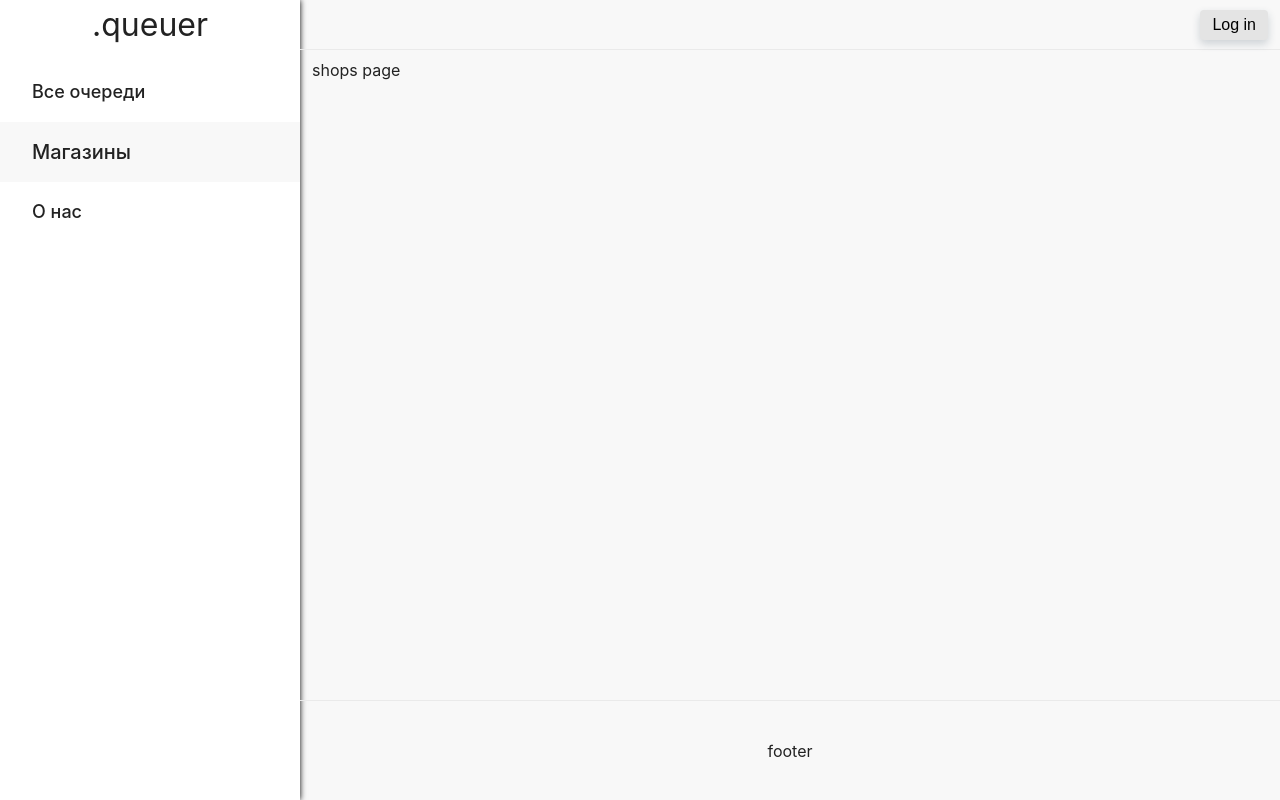
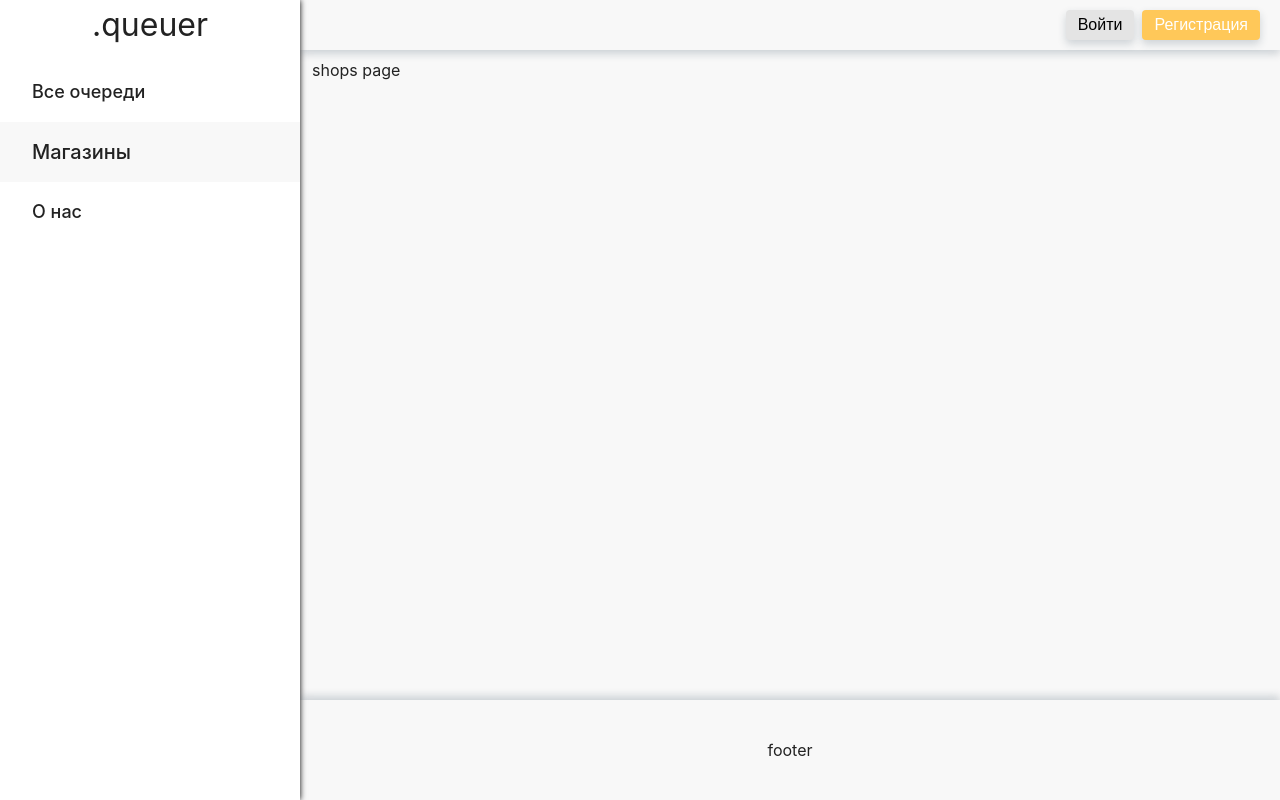
Before and after one commit to Aksimka/queuer, a Next.js app: page /shops in a window 1280 px wide. Built offline with nearby package versions, Linux system fonts and the light colour scheme.

Commit message:
themes begin

```diff
--- a/components/ui/buttons/CommonButton/CommonButton.tsx
+++ b/components/ui/buttons/CommonButton/CommonButton.tsx
@@ -1,16 +1,23 @@
-import React, { ButtonHTMLAttributes, FC, PropsWithChildren } from 'react'
+import React, {
+  ButtonHTMLAttributes,
+  CSSProperties,
+  FC,
+  PropsWithChildren,
+} from 'react'
 import classes from './CommonButton.module.css'
 import classNames from 'classnames'
 
-interface PropTypes extends ButtonHTMLAttributes<HTMLButtonElement> {
+export interface CommonButtonPropTypes
+  extends ButtonHTMLAttributes<HTMLButtonElement> {
   color?: string
   textColor?: string
+  customStyles?: CSSProperties
 }
 
-const CommonButton: FC<PropsWithChildren<PropTypes>> = (props) => {
-  const { color, children, textColor, ...rest } = props
+const CommonButton: FC<PropsWithChildren<CommonButtonPropTypes>> = (props) => {
+  const { color, children, textColor, customStyles, ...rest } = props
 
-  const styles = {
+  const styles = customStyles || {
     color: textColor || '#000000',
     backgroundColor: color || '#e4e4e4',
   }
--- /dev/null
+++ b/components/ui/buttons/UiButton/UiButton.module.css
@@ -0,0 +1,19 @@
+.Button {
+
+}
+
+.Button_primary {
+
+}
+.Button_secondary {
+
+}
+.Button_success {
+
+}
+.Button_danger {
+
+}
+.Button_warning {
+
+}
--- /dev/null
+++ b/components/ui/buttons/UiButton/UiButton.tsx
@@ -0,0 +1,31 @@
+import React, { FC, PropsWithChildren } from 'react'
+import CommonButton, {
+  CommonButtonPropTypes,
+} from '@/components/ui/buttons/CommonButton/CommonButton'
+
+import classes from './UiButton.module.css'
+
+type ButtonModes = 'primary' | 'secondary' | 'success' | 'danger' | 'warning'
+
+interface PropTypes extends CommonButtonPropTypes {
+  mode?: ButtonModes
+}
+
+const UiButton: FC<PropsWithChildren<PropTypes>> = (props) => {
+  const { mode = 'secondary', ...rest } = props
+
+  const lightTextModes = ['secondary']
+
+  const genColorStyle = {
+    backgroundColor: `var(--color-${mode})`,
+    color: lightTextModes.includes(mode) ? '#000000' : '#ffffff',
+  }
+
+  return (
+    <div className={classes.Button}>
+      <CommonButton {...rest} customStyles={genColorStyle} />
+    </div>
+  )
+}
+
+export default UiButton
--- a/layouts/main.tsx
+++ b/layouts/main.tsx
@@ -4,6 +4,8 @@ import { observer } from 'mobx-react-lite'
 import User, { UserStore } from '@/store/User'
 import Avatar from '@/components/ui/Avatar/Avatar'
 import CommonButton from '@/components/ui/buttons/CommonButton/CommonButton'
+import classNames from 'classnames'
+import UiButton from '@/components/ui/buttons/UiButton/UiButton'
 
 type PropTypes = {
   customHeadingBlock?: ReactElement
@@ -20,7 +22,7 @@ const Component: FC<PropsWithChildren<PropTypes> & WithStore> = observer(
 
     return (
       <div className={classes.Container}>
-        <header className={classes.Heading}>
+        <header className={classNames([classes.Heading, 'standard-shadow'])}>
           <div className={classes.CustomHeadingBlock}>
             {customHeadingBlock && customHeadingBlock}
           </div>
@@ -36,7 +38,12 @@ const Component: FC<PropsWithChildren<PropTypes> & WithStore> = observer(
               </div>
             ) : (
               <div className={classes.LoginBlock}>
-                <CommonButton>Log in</CommonButton>
+                <div className={classes.LoginBlockButton}>
+                  <CommonButton>Войти</CommonButton>
+                </div>
+                <div className={classes.LoginBlockButton}>
+                  <UiButton mode="primary">Регистрация</UiButton>
+                </div>
               </div>
             )}
           </div>
--- a/pages/_app.tsx
+++ b/pages/_app.tsx
@@ -3,7 +3,8 @@ import '../styles/globals.css'
 import type { AppProps } from 'next/app'
 import { NextComponentType } from 'next/dist/next-server/lib/utils'
 import Modify from '../types/modify'
-import { ReactElement } from 'react'
+import { ReactElement, useEffect } from 'react'
+// import '@/themes/default/light.css'
 
 type ExtendedNuxtPage = {
   withLayout(comp: ReactElement): ReactElement
@@ -18,6 +19,9 @@ interface ExtendedComponent {
 type ExtendedAppProps = Modify<AppProps, ExtendedComponent>
 
 function MyApp({ Component, pageProps }: ExtendedAppProps): ReactElement {
+  useEffect(() => {
+    import('./../themes/default/light.css')
+  })
   const withLayout = Component.withLayout || ((page: ReactElement) => page)
 
   return withLayout(<Component {...pageProps} />)
--- a/pages/_document.tsx
+++ b/pages/_document.tsx
@@ -1,18 +1,30 @@
-import Document, { Html, Head, Main, NextScript } from 'next/document'
+import Document, {
+  Html,
+  Head,
+  Main,
+  NextScript,
+  DocumentContext,
+  DocumentInitialProps,
+} from 'next/document'
+import { ReactElement } from 'react'
 
 class MyDocument extends Document {
-  static async getInitialProps(ctx: any) {
+  static async getInitialProps(
+    ctx: DocumentContext
+  ): Promise<DocumentInitialProps> {
     const initialProps = await Document.getInitialProps(ctx)
     return { ...initialProps }
   }
 
-  render() {
+  render(): ReactElement {
     return (
       <Html>
-        <Head />
+        <Head>
+          <title>Queuer</title>
+        </Head>
         <body>
-        <Main />
-        <NextScript />
+          <Main />
+          <NextScript />
         </body>
       </Html>
     )
--- a/pages/queues/index.tsx
+++ b/pages/queues/index.tsx
@@ -44,7 +44,7 @@ export default function Queues(): ReactElement {
 Queues.withLayout = (page: ReactElement) => {
   return (
     <MenuLayout>
-      <MainLayout footer="footer">{page}</MainLayout>
+      <MainLayout footer=".queuer">{page}</MainLayout>
     </MenuLayout>
   )
 }
--- a/styles/layouts/MainLayout.module.css
+++ b/styles/layouts/MainLayout.module.css
@@ -12,7 +12,7 @@
   display: flex;
   align-items: center;
   justify-content: space-between;
-  border-bottom: 1px solid #eaeaea;
+  /*border-bottom: 1px solid #eaeaea;*/
   padding: 0 12px;
   flex-grow: 1;
 }
@@ -41,7 +41,11 @@
 }
 
 .LoginBlock {
+  display: flex;
+}
 
+.LoginBlockButton {
+  margin-right: 8px;
 }
 
 .Main {
@@ -54,11 +58,12 @@
   width: 100%;
   height: 100px;
   max-height: 100px;
-  border-top: 1px solid #eaeaea;
+  /*border-top: 1px solid #eaeaea;*/
   display: flex;
   justify-content: center;
   align-items: center;
   flex-grow: 1;
+  box-shadow: 0 -4px 8px 0 rgba(34, 60, 80, 0.2);
 }
 
 .Footer a {
--- /dev/null
+++ b/themes/default/light.css
@@ -0,0 +1,7 @@
+:root {
+  --color-primary: #ffc859;
+  --color-secondary: #e4e4e4;
+  --color-success: #43aa4f;
+  --color-danger: #ff5656;
+  --color-warning: #feac3b;
+}
--- a/tsconfig.json
+++ b/tsconfig.json
@@ -21,6 +21,7 @@
       "@/components/*": ["components/*"],
       "@/types/*": ["types/*"],
       "@/store/*": ["store/*"],
+      "@/themes/*": ["themes/*"],
       "@/*": ["*/** "]
     }
   },
```
